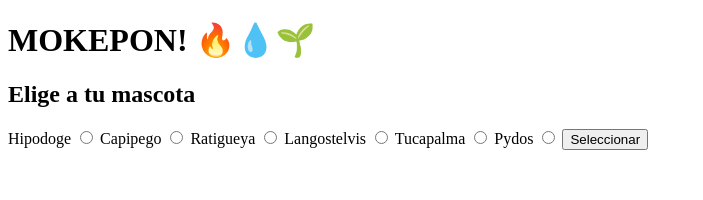
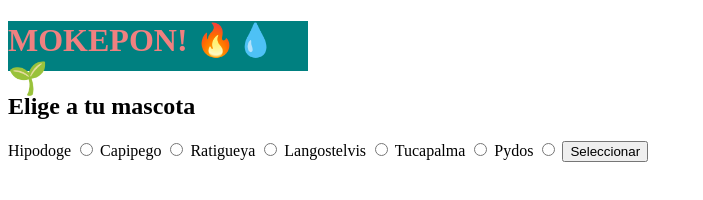
Before and after one commit to cybermito/Nuevo-Curso-de-Programacion-Basica, a plain HTML site: page mokepon/mokepon.html in a window 1280 px wide. Shown: the whole page, without its empty margins (0-703 px from the left). Drawn offline with Linux system fonts and the light colour scheme.

Commit message:
Anatomía de CSS - Introducción

```diff
--- a/mokepon/mokepon.html
+++ b/mokepon/mokepon.html
@@ -6,9 +6,10 @@
     <meta name="viewport" content="width=device-width, initial-scale=1.0">
     <title>MOKEPON</title>
     <script src="./js/mokepon.js"></script>
+    <link rel="stylesheet" href="./style.css">
 </head>
 <body>
-    <h1>MOKEPON! 🔥💧🌱</h1>
+    <h1 class="titulo" id="title">MOKEPON! 🔥💧🌱</h1>
     <section id="seleccionar-mascota">
         <h2>Elige a tu mascota</h2>
 
--- /dev/null
+++ b/mokepon/style.css
@@ -0,0 +1,6 @@
+.titulo {
+    color: lightcoral;
+    width: 300px;
+    height: 50px;
+    background-color: teal;
+}
```
Also changed, not shown: README.md.
